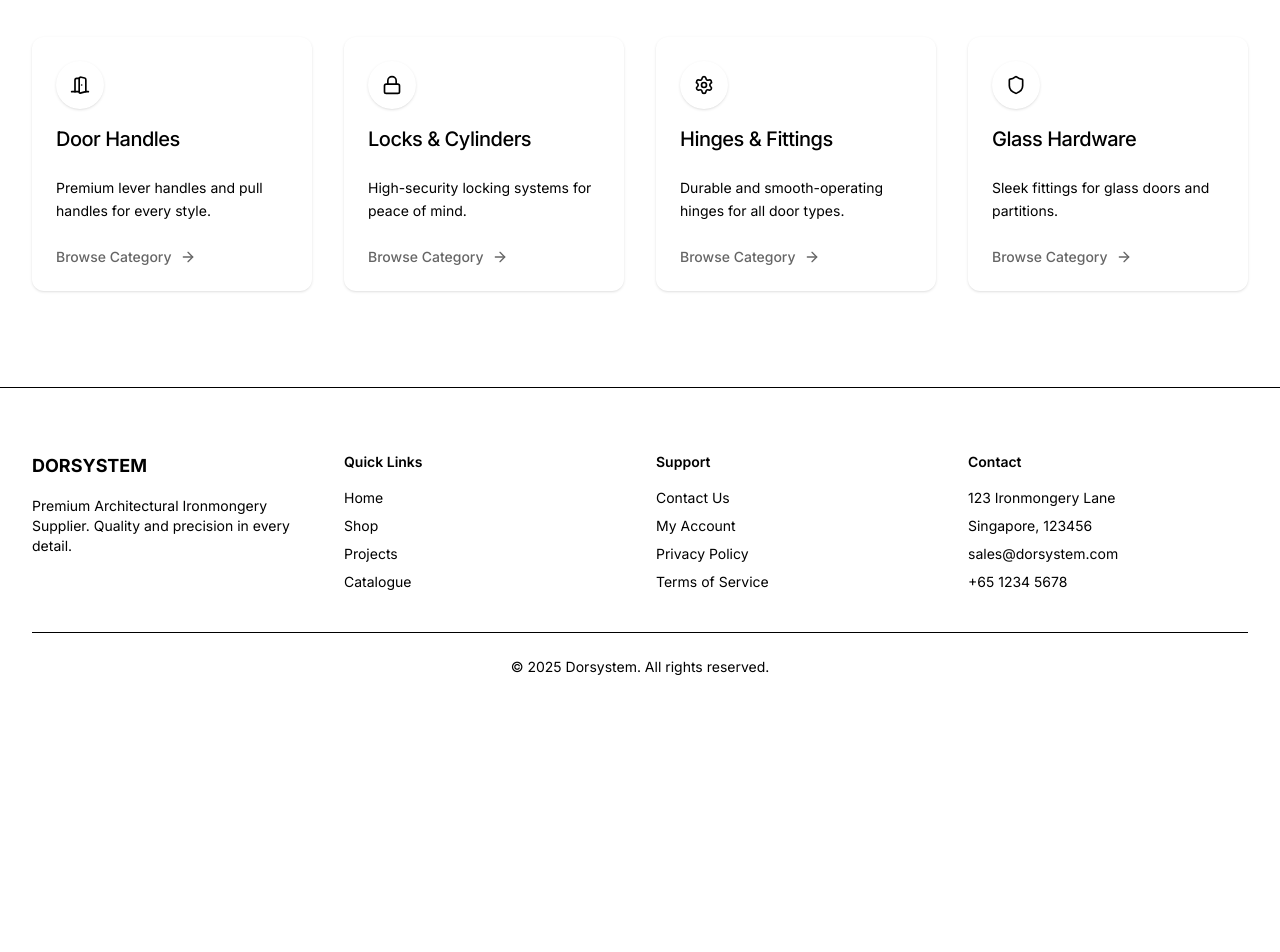
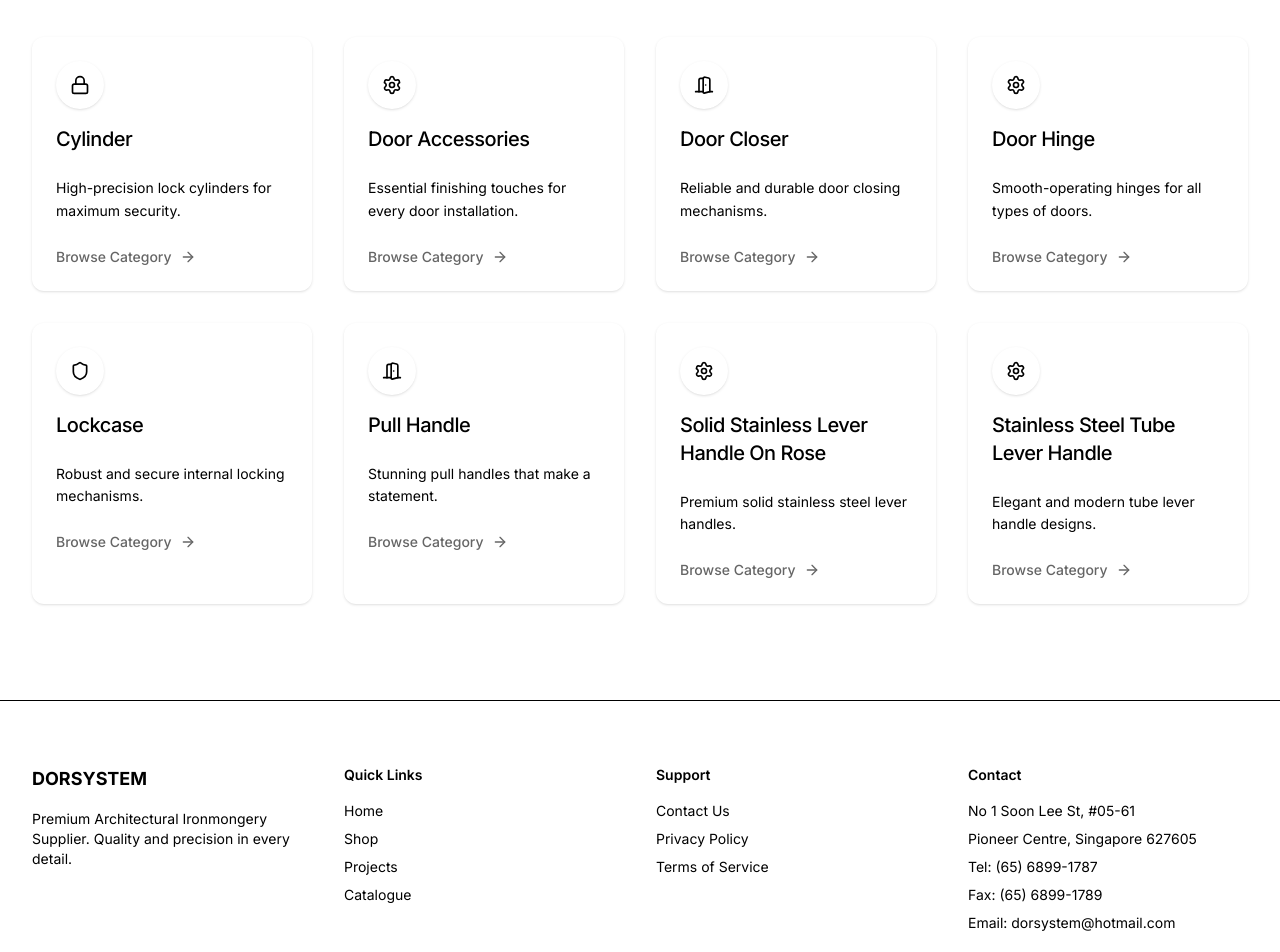
Before and after one commit to HiokKuek/dorsystem, a Next.js app: page / in a window 1280 px wide. Shown: the part 1020-1972 px from the top of the page. Before the commit the page ends 1761 px from the top, so only its background shows below. Built offline with nearby package versions, Linux system fonts and the light colour scheme.

Commit message:
Add proper address and replace placeholder buttons in home page

```diff
--- a/app/contact/page.tsx
+++ b/app/contact/page.tsx
@@ -32,8 +32,8 @@ export default function ContactPage() {
                                     <div>
                                         <h3 className="font-semibold mb-1">Our Location</h3>
                                         <p className="text-sm text-muted-foreground">
-                                            123 Ironmongery Lane<br />
-                                            Singapore, 123456
+                                            No 1 Soon Lee St, #05-61<br />
+                                            Pioneer Centre, Singapore 627605
                                         </p>
                                     </div>
                                 </CardContent>
@@ -42,9 +42,10 @@ export default function ContactPage() {
                             <Card>
                                 <CardContent className="flex items-start p-6 space-x-4">
                                     <Phone className="w-6 h-6 text-primary mt-1" />
-                                    <div>
-                                        <h3 className="font-semibold mb-1">Phone</h3>
-                                        <p className="text-sm text-muted-foreground">+65 1234 5678</p>
+                                    <div className="flex-1">
+                                        <h3 className="font-semibold mb-1">Contact Details</h3>
+                                        <p className="text-sm text-muted-foreground">Tel: (65) 6899-1787</p>
+                                        <p className="text-sm text-muted-foreground">Fax: (65) 6899-1789</p>
                                     </div>
                                 </CardContent>
                             </Card>
@@ -54,59 +55,11 @@ export default function ContactPage() {
                                     <Mail className="w-6 h-6 text-primary mt-1" />
                                     <div>
                                         <h3 className="font-semibold mb-1">Email</h3>
-                                        <p className="text-sm text-muted-foreground">sales@dorsystem.com</p>
-                                    </div>
-                                </CardContent>
-                            </Card>
-
-                            <Card>
-                                <CardContent className="flex items-start p-6 space-x-4">
-                                    <Clock className="w-6 h-6 text-primary mt-1" />
-                                    <div>
-                                        <h3 className="font-semibold mb-1">Opening Hours</h3>
-                                        <p className="text-sm text-muted-foreground">
-                                            Mon - Fri: 9:00 AM - 6:00 PM<br />
-                                            Sat: 9:00 AM - 1:00 PM<br />
-                                            Sun & PH: Closed
-                                        </p>
+                                        <p className="text-sm text-muted-foreground">dorsystem@hotmail.com</p>
                                     </div>
                                 </CardContent>
                             </Card>
                         </div>
-                    </div>
-
-                    {/* Contact Form */}
-                    <div className="bg-card border rounded-xl p-8 shadow-sm">
-                        <h2 className="text-2xl font-bold mb-6">Send us a Message</h2>
-                        <form className="space-y-6">
-                            <div className="grid grid-cols-1 sm:grid-cols-2 gap-4">
-                                <div className="space-y-2">
-                                    <label htmlFor="first-name" className="text-sm font-medium">First name</label>
-                                    <Input id="first-name" placeholder="John" />
-                                </div>
-                                <div className="space-y-2">
-                                    <label htmlFor="last-name" className="text-sm font-medium">Last name</label>
-                                    <Input id="last-name" placeholder="Doe" />
-                                </div>
-                            </div>
-
-                            <div className="space-y-2">
-                                <label htmlFor="email" className="text-sm font-medium">Email</label>
-                                <Input id="email" type="email" placeholder="john@example.com" />
-                            </div>
-
-                            <div className="space-y-2">
-                                <label htmlFor="subject" className="text-sm font-medium">Subject</label>
-                                <Input id="subject" placeholder="Project Inquiry" />
-                            </div>
-
-                            <div className="space-y-2">
-                                <label htmlFor="message" className="text-sm font-medium">Message</label>
-                                <Textarea id="message" placeholder="Tell us about your project..." className="min-h-[150px]" />
-                            </div>
-
-                            <Button type="submit" className="w-full">Send Message</Button>
-                        </form>
                     </div>
                 </div>
             </div>
--- a/components/layout/Footer.tsx
+++ b/components/layout/Footer.tsx
@@ -26,7 +26,6 @@ export function Footer() {
                         <h4 className="mb-4 text-sm font-semibold">Support</h4>
                         <ul className="space-y-2 text-sm text-muted-foreground">
                             <li><Link href="/contact" className="hover:text-foreground">Contact Us</Link></li>
-                            <li><Link href="/my-account" className="hover:text-foreground">My Account</Link></li>
                             <li><Link href="#" className="hover:text-foreground">Privacy Policy</Link></li>
                             <li><Link href="#" className="hover:text-foreground">Terms of Service</Link></li>
                         </ul>
@@ -35,10 +34,11 @@ export function Footer() {
                     <div>
                         <h4 className="mb-4 text-sm font-semibold">Contact</h4>
                         <ul className="space-y-2 text-sm text-muted-foreground">
-                            <li>123 Ironmongery Lane</li>
-                            <li>Singapore, 123456</li>
-                            <li>sales@dorsystem.com</li>
-                            <li>+65 1234 5678</li>
+                            <li>No 1 Soon Lee St, #05-61</li>
+                            <li>Pioneer Centre, Singapore 627605</li>
+                            <li>Tel: (65) 6899-1787</li>
+                            <li>Fax: (65) 6899-1789</li>
+                            <li>Email: dorsystem@hotmail.com </li>
                         </ul>
                     </div>
                 </div>
--- a/components/layout/Navbar.tsx
+++ b/components/layout/Navbar.tsx
@@ -45,12 +45,6 @@ export function Navbar() {
                 </div>
 
                 <div className="flex items-center space-x-2">
-                    <Link href="/my-account">
-                        <Button variant="ghost" size="icon">
-                            <User className="h-5 w-5" />
-                            <span className="sr-only">My Account</span>
-                        </Button>
-                    </Link>
                     <Button
                         variant="ghost"
                         size="icon"
--- a/components/sections/FeaturedCategories.tsx
+++ b/components/sections/FeaturedCategories.tsx
@@ -6,32 +6,52 @@ import { Card, CardContent, CardHeader, CardTitle } from "@/components/ui/card"
 
 const categories = [
     {
-        title: "Door Handles",
-        description: "Premium lever handles and pull handles for every style.",
-        icon: DoorOpen,
-        href: "/product-category/catalogue",
-        color: "bg-blue-500/10 text-blue-500",
+        title: "Cylinder",
+        description: "High-precision lock cylinders for maximum security.",
+        icon: Lock,
+        href: "/catalogue/cylinder",
     },
     {
-        title: "Locks & Cylinders",
-        description: "High-security locking systems for peace of mind.",
-        icon: Lock,
-        href: "/product-category/catalogue",
-        color: "bg-emerald-500/10 text-emerald-500",
+        title: "Door Accessories",
+        description: "Essential finishing touches for every door installation.",
+        icon: Settings,
+        href: "/catalogue/door-accessories",
     },
     {
-        title: "Hinges & Fittings",
-        description: "Durable and smooth-operating hinges for all door types.",
-        icon: Settings,
-        href: "/product-category/catalogue",
-        color: "bg-orange-500/10 text-orange-500",
+        title: "Door Closer",
+        description: "Reliable and durable door closing mechanisms.",
+        icon: DoorOpen,
+        href: "/catalogue/door-closer",
     },
     {
-        title: "Glass Hardware",
-        description: "Sleek fittings for glass doors and partitions.",
+        title: "Door Hinge",
+        description: "Smooth-operating hinges for all types of doors.",
+        icon: Settings,
+        href: "/catalogue/door-hinge",
+    },
+    {
+        title: "Lockcase",
+        description: "Robust and secure internal locking mechanisms.",
         icon: Shield,
-        href: "/product-category/catalogue",
-        color: "bg-purple-500/10 text-purple-500",
+        href: "/catalogue/lockcase",
+    },
+    {
+        title: "Pull Handle",
+        description: "Stunning pull handles that make a statement.",
+        icon: DoorOpen,
+        href: "/catalogue/pull-handle",
+    },
+    {
+        title: "Solid Stainless Lever Handle On Rose",
+        description: "Premium solid stainless steel lever handles.",
+        icon: Settings,
+        href: "/catalogue/solid-stainless-lever-handle-on-rose",
+    },
+    {
+        title: "Stainless Steel Tube Lever Handle",
+        description: "Elegant and modern tube lever handle designs.",
+        icon: Settings,
+        href: "/catalogue/stainless-steel-tube-lever-handle",
     },
 ]
 
--- a/components/sections/Hero.tsx
+++ b/components/sections/Hero.tsx
@@ -55,13 +55,13 @@ export function Hero() {
                     transition={{ duration: 0.8, delay: 0.6, ease: "easeOut" }}
                     className="flex flex-col space-y-4 sm:flex-row sm:justify-center sm:space-x-6 sm:space-y-0"
                 >
-                    <Link href="/shop">
-                        <Button size="lg" className="w-full sm:w-auto text-base px-10 h-14 rounded-full bg-primary text-primary-foreground hover:bg-primary/90 transition-all duration-300">
-                            View Collection
+                    <Link href="/catalogue">
+                        <Button variant="outline" size="lg" className="w-full sm:w-auto text-base px-10 h-14 rounded-full bg-primary text-primary-foreground hover:bg-primary/90 hover:scale-105 transition-all duration-300 hover:cursor-pointer">
+                            View Catalogue
                         </Button>
                     </Link>
                     <Link href="/contact">
-                        <Button variant="outline" size="lg" className="w-full sm:w-auto text-base px-10 h-14 rounded-full bg-transparent border-primary/20 text-foreground hover:bg-primary/10 transition-all duration-300">
+                        <Button variant="outline" size="lg" className="w-full sm:w-auto text-base px-10 h-14 rounded-full bg-transparent border-primary/20 text-foreground hover:scale-105 transition-all duration-300 hover:cursor-pointer">
                             Contact Us
                         </Button>
                     </Link>
```
